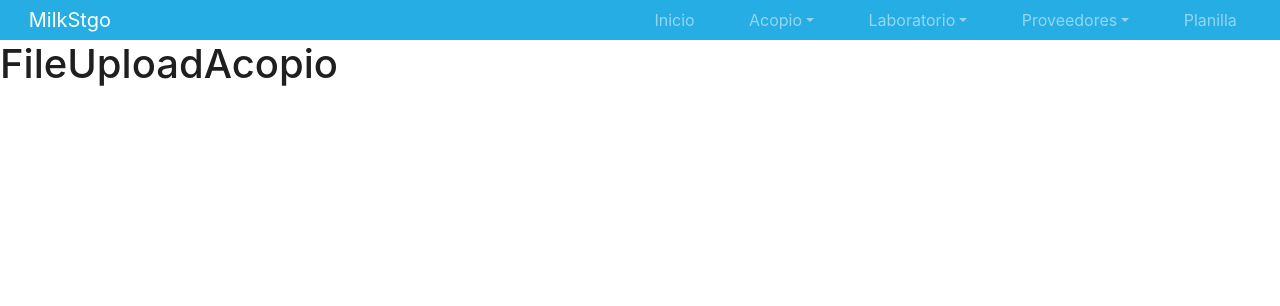
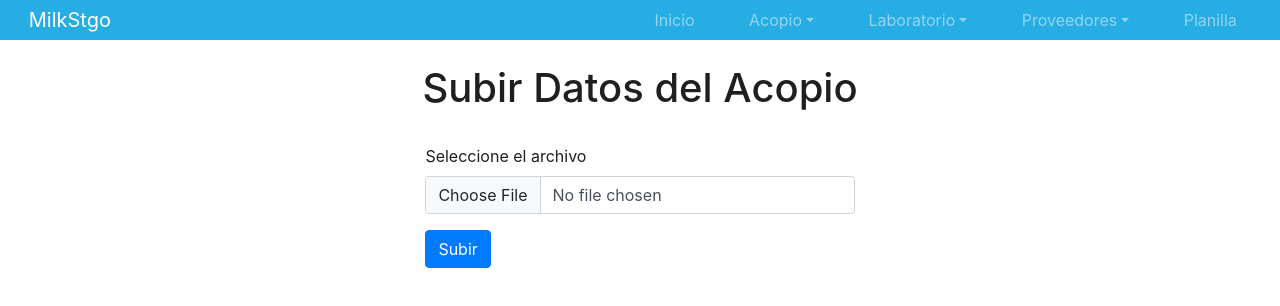
Before and after one commit to holYadio/tingesoPEP2-Frontend, a React (Create React App) app: page /file-upload-acopio in a window 1280 px wide. Shown: the top 306 px of the page. Built offline with nearby package versions, Linux system fonts and the light colour scheme; the HTML template or start-up script is replaced by a standard one.

Commit message:
feat: FileUploadAcopio.jsx

```diff
--- a/src/components/FileUploadAcopio.jsx
+++ b/src/components/FileUploadAcopio.jsx
@@ -2,11 +2,43 @@ import React, { useState } from "react";
 import { Row, Form} from "react-bootstrap";
 import axios from "axios";
 export default function FileUploadAcopio() {
+    const [file, setSelectedFile] = useState(null);
+
+    const handleUpload = (e) => {
+        e.preventDefault();
+        const formData = new FormData();
+        formData.append("file", file);
+        axios.post("http://localhost:8080/acopio", formData)
+            .then((response) => {
+                window.alert("Datos de acopio agregados con éxito");
+                window.location.href = "/list-acopio";
+            })
+    }
+
     return (
         <>
-        <div>
-            <h1>FileUploadAcopio</h1>
-        </div>
+            <div className="d-flex justify-content-center">
+                <div>
+                    <br />
+                    <Row>
+                        <h1 className="text-center">Subir Datos del Acopio</h1>
+                    </Row>
+                    <br />
+                    <Form onSubmit={handleUpload}>
+                        <Form.Group controlId="formFile" className="mb-3">
+                            <Form.Label>Seleccione el archivo</Form.Label>
+                            <Form.Control
+                                type="file"
+                                required
+                                onChange={(e) => setSelectedFile(e.target.files[0])}
+                                />
+                        </Form.Group>
+                        <div>
+                            <button className="btn btn-primary" type="submit">Subir</button>
+                        </div>
+                    </Form>
+                </div>
+            </div>
         </>
     );
 }
```
